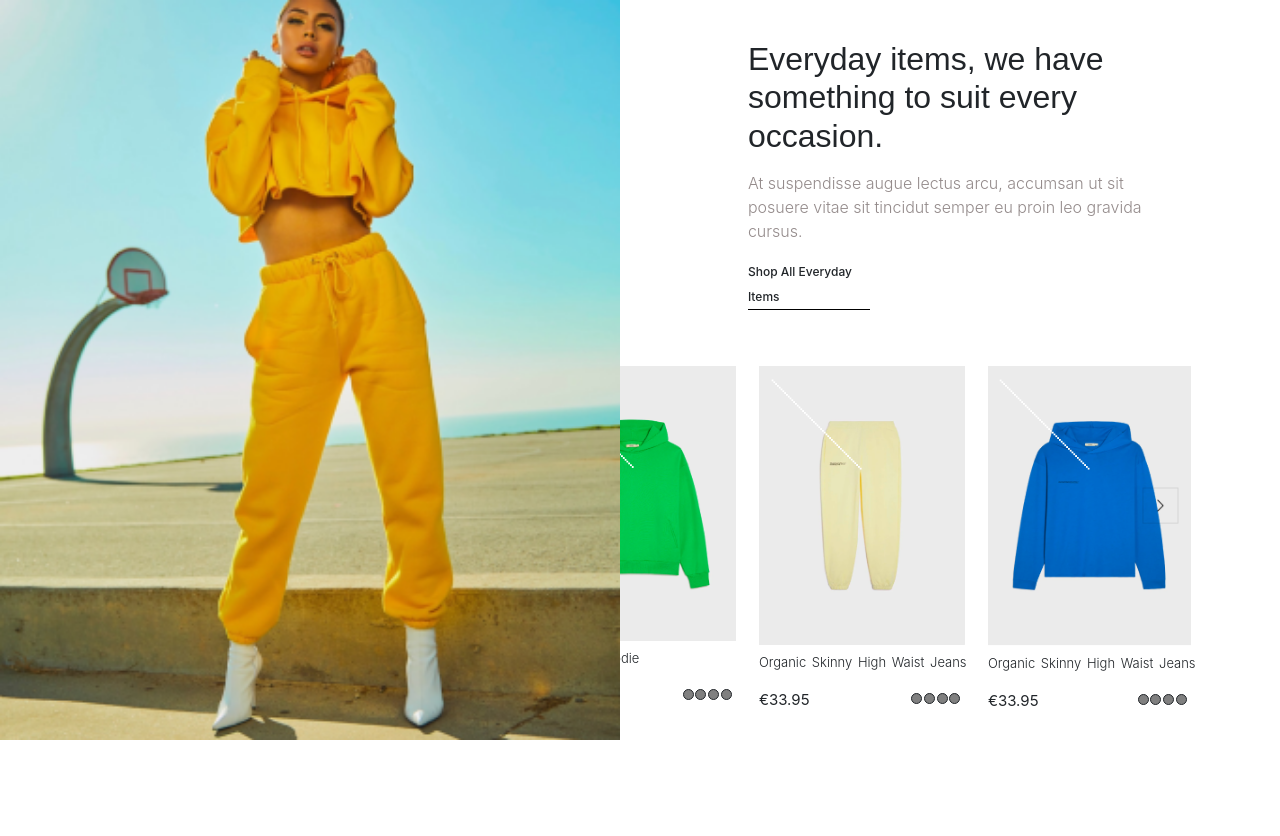
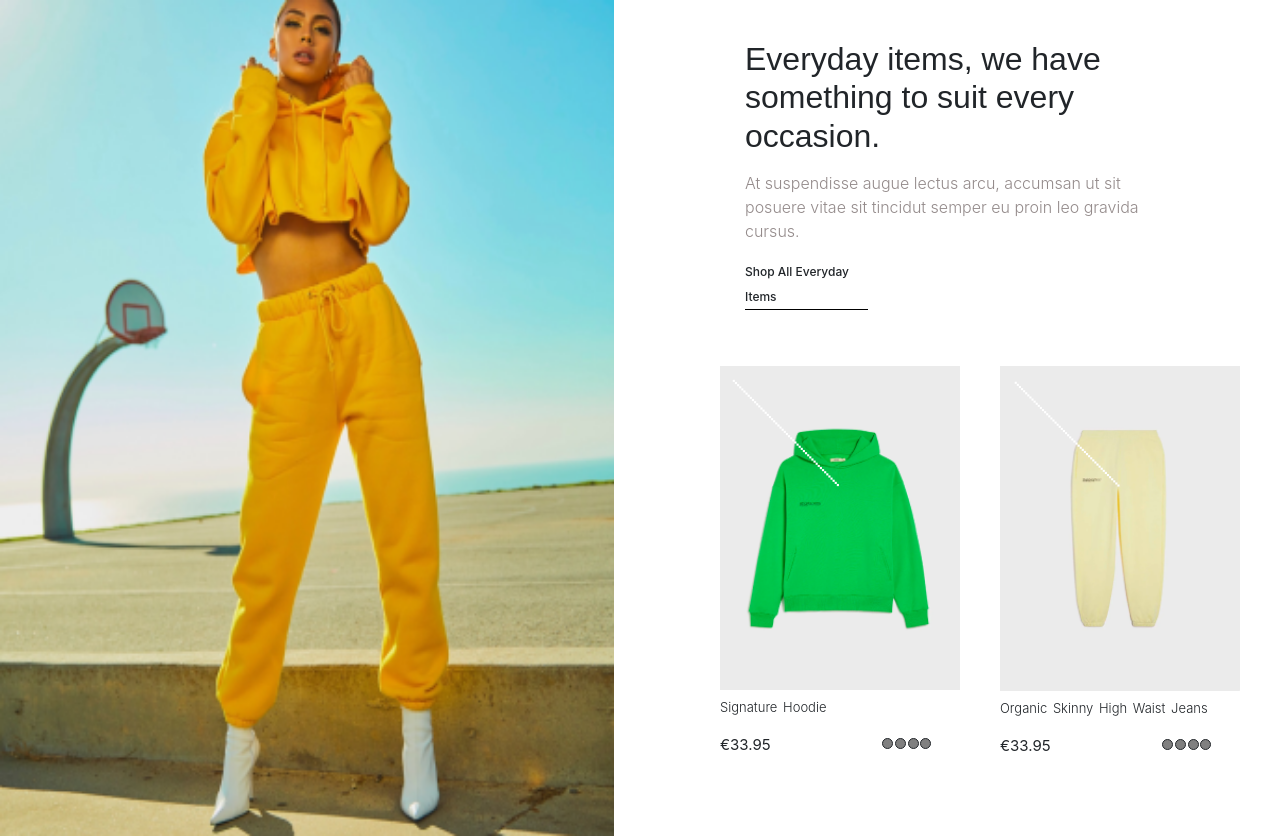
Before and after one commit to necmigunduz/scroll-horizontally, a React (Create React App) app: page / in a window 1280 px wide. Before the commit the page ends 800 px from the top, so only its background shows below. Built offline with nearby package versions, Linux system fonts and the light colour scheme; a web font is replaced by a local one.

Commit message:
Add scrollbar

```diff
--- a/src/App.css
+++ b/src/App.css
@@ -54,3 +54,31 @@
 .circle {
   margin: 0.05rem;
 }
+
+.products {
+  width: 600px;
+  overflow-x: scroll;
+  overflow-y: hidden;
+  scrollbar-width: none;
+  white-space: nowrap;
+  scrollbar-3dlight-color: blue;
+  margin-left: 150px;
+  -webkit-overflow-scrolling: touch;
+}
+
+.product {
+  height: 500px;
+  margin-left: 40px;
+  display: inline-block;
+  width: 2500px;
+  margin-bottom: -30px;
+}
+
+.product img {
+  width: 240px;
+  -webkit-user-drag: none;
+}
+
+::-webkit-scrollbar {
+  display: none;
+}
```
